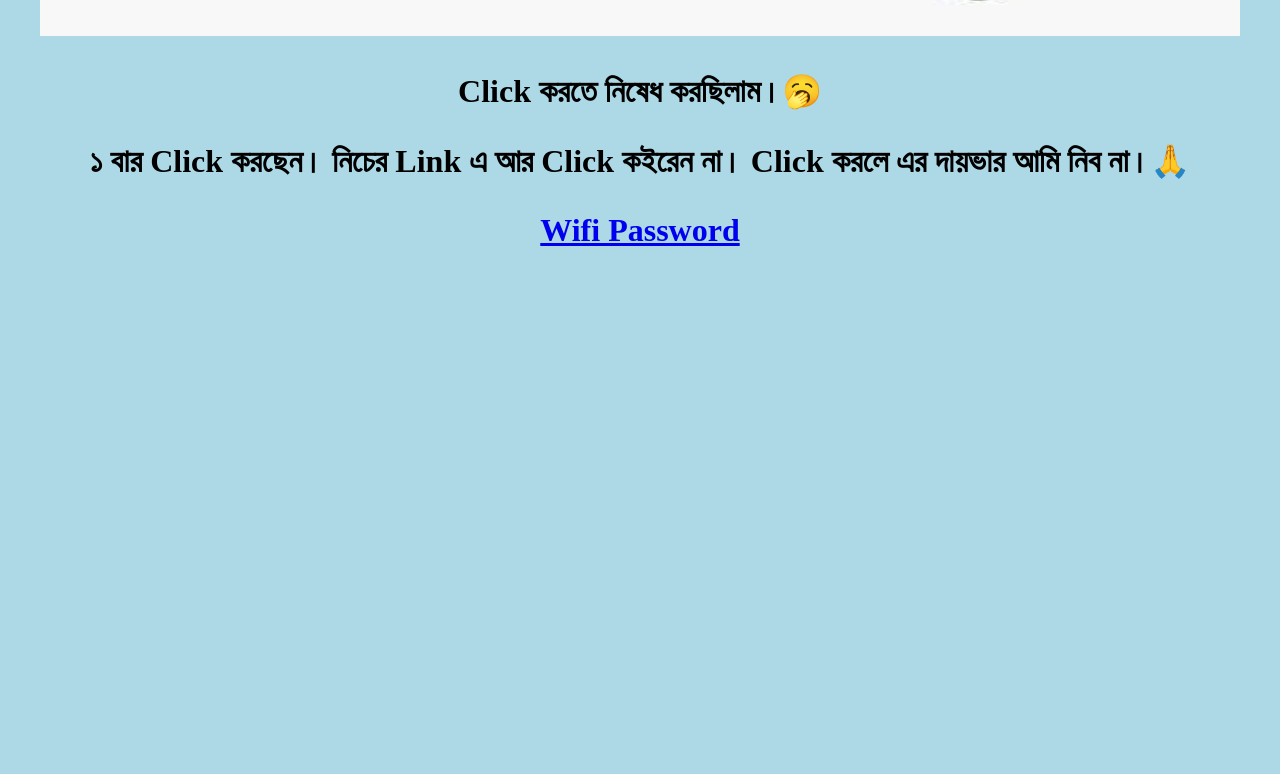
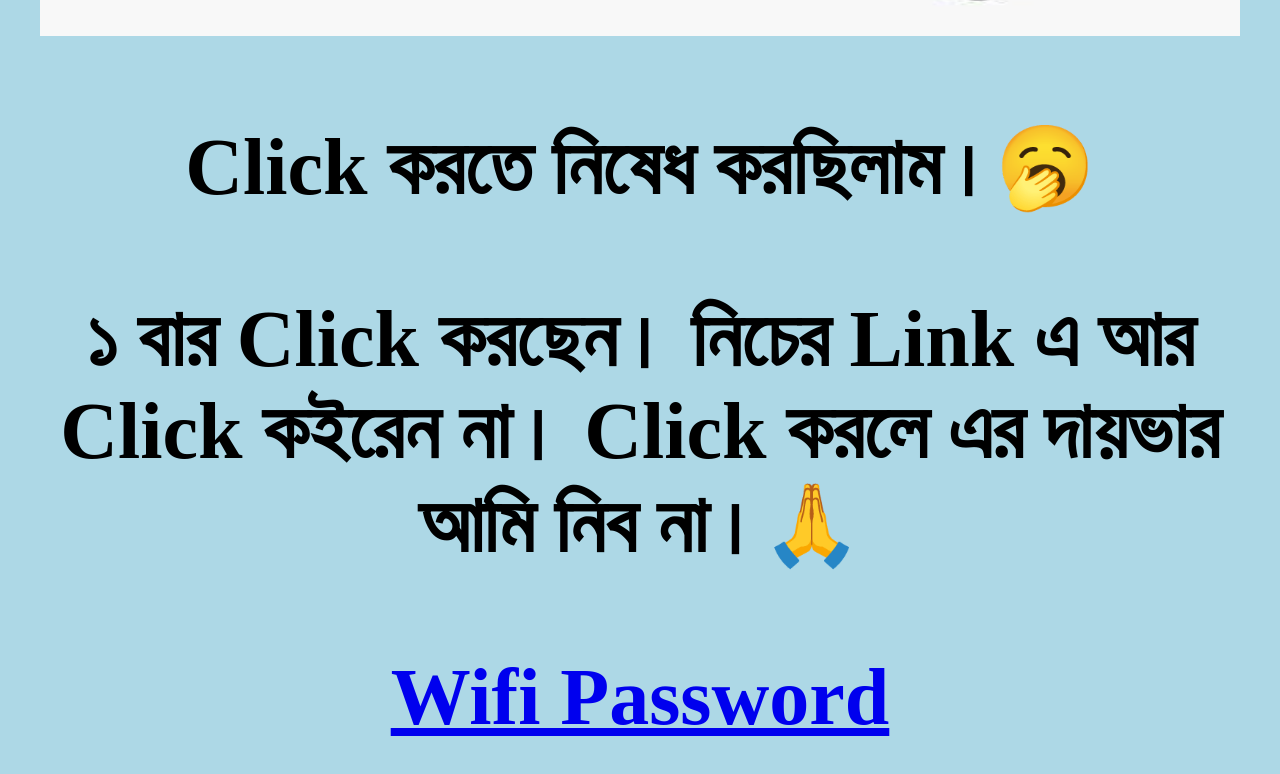
Before and after one commit to Shakir2007/Free-Wifi, a plain HTML site: page 2nd.html in a window 1280 px wide. Shown: the part 772-1546 px from the top of the page. Before the commit the page ends 1042 px from the top, so only its background shows below. Drawn offline with Linux system fonts and the light colour scheme.

Commit message:
2nd.html

```diff
--- a/2nd.html
+++ b/2nd.html
@@ -6,9 +6,9 @@
     <center>
         <body style="background-color: lightblue;">
     <img src="1.jfif" width="1200" height="800">
-    <h1><p>Click করতে নিষেধ করছিলাম।🥱</p></h1>
-    <h1><p>১ বার Click করছেন। নিচের Link এ আর Click কইরেন না। Click করলে এর দায়ভার আমি নিব না।🙏</p></h1>
-    <p><a href="3rd.html" target="Blank"><h1>Wifi Password</h1></a></p>
+    <h1><p style="font-size: 80px;">Click করতে নিষেধ করছিলাম।🥱</p></h1>
+    <h1><p style="font-size: 80px;">১ বার Click করছেন। নিচের Link এ আর Click কইরেন না। Click করলে এর দায়ভার আমি নিব না।🙏</p></h1>
+    <p style="font-size: 80px;"><a href="3rd.html" target="Blank"><h1 style="font-size: 80px;">Wifi Password</h1></a></p>
     </center>
 
 </html>
```
